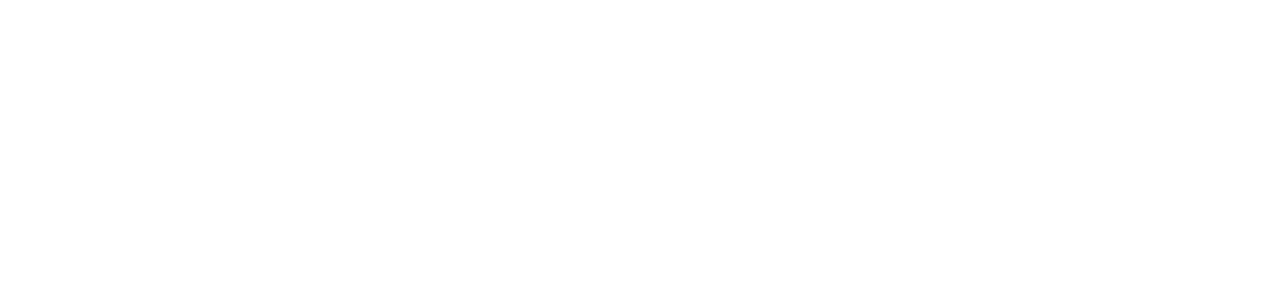
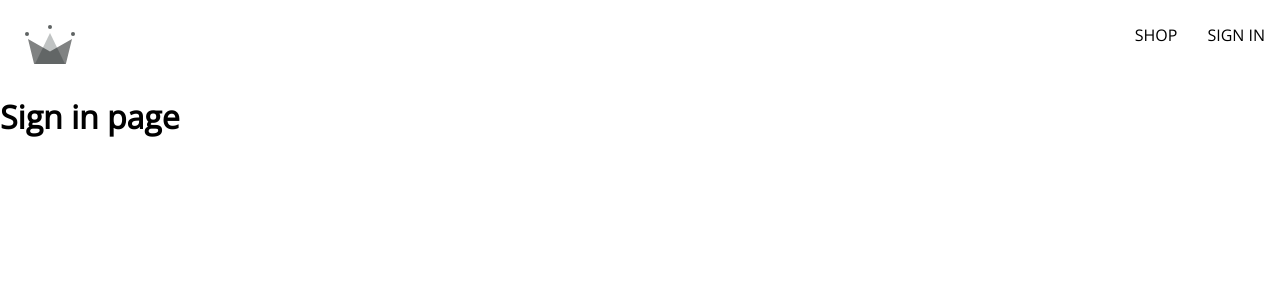
Before and after one commit to chromium-52/crwn-clothing, a React (Create React App) app: page /sign-in in a window 1280 px wide. Before the commit this address had no page. Shown: the top 300 px of the page. Built offline with nearby package versions, Linux system fonts and the light colour scheme; a web font is replaced by a local one.

Commit message:
Add sign in page

```diff
--- a/src/App.js
+++ b/src/App.js
@@ -1,12 +1,14 @@
 // React Router Dom - Routes, Route, Outlet, Link
 // Documentations:
-// https://reactjs.org/docs/getting-started.html
-// https://reactrouter.com/
+// React - https://reactjs.org/docs/getting-started.html
+// React Router Dom - https://reactrouter.com/
+// Firebase - https://firebase.google.com/docs/auth/web/google-signin#web-version-9_3
 
 import { Routes, Route } from 'react-router-dom';
 
 import Navigation from './routes/navigation/navigation.component';
 import Home from './routes/home/home.component';
+import SignIn from './routes/sign-in/sign-in.component';
 
 const Shop = () => {
   return <h1>I am the shop page</h1>;
@@ -19,6 +21,7 @@
         {/* index - if passed, render the component if the url matches that of its parent */}
         <Route index element={<Home />} />
         <Route path='shop' element={<Shop />} />
+        <Route path='sign-in' element={<SignIn />} />
       </Route>
     </Routes>
   );
--- a/src/routes/navigation/navigation.component.jsx
+++ b/src/routes/navigation/navigation.component.jsx
@@ -13,7 +13,10 @@
         </Link>
         <div className='nav-links-container'>
           <Link className='nav-link' to='/shop'>
-            Shop
+            SHOP
+          </Link>
+          <Link className='nav-link' to='/sign-in'>
+            SIGN IN
           </Link>
         </div>
       </div>
--- /dev/null
+++ b/src/routes/sign-in/sign-in.component.jsx
@@ -0,0 +1,5 @@
+const SignIn = () => {
+  return <h1>Sign in page</h1>;
+};
+
+export default SignIn;
```
